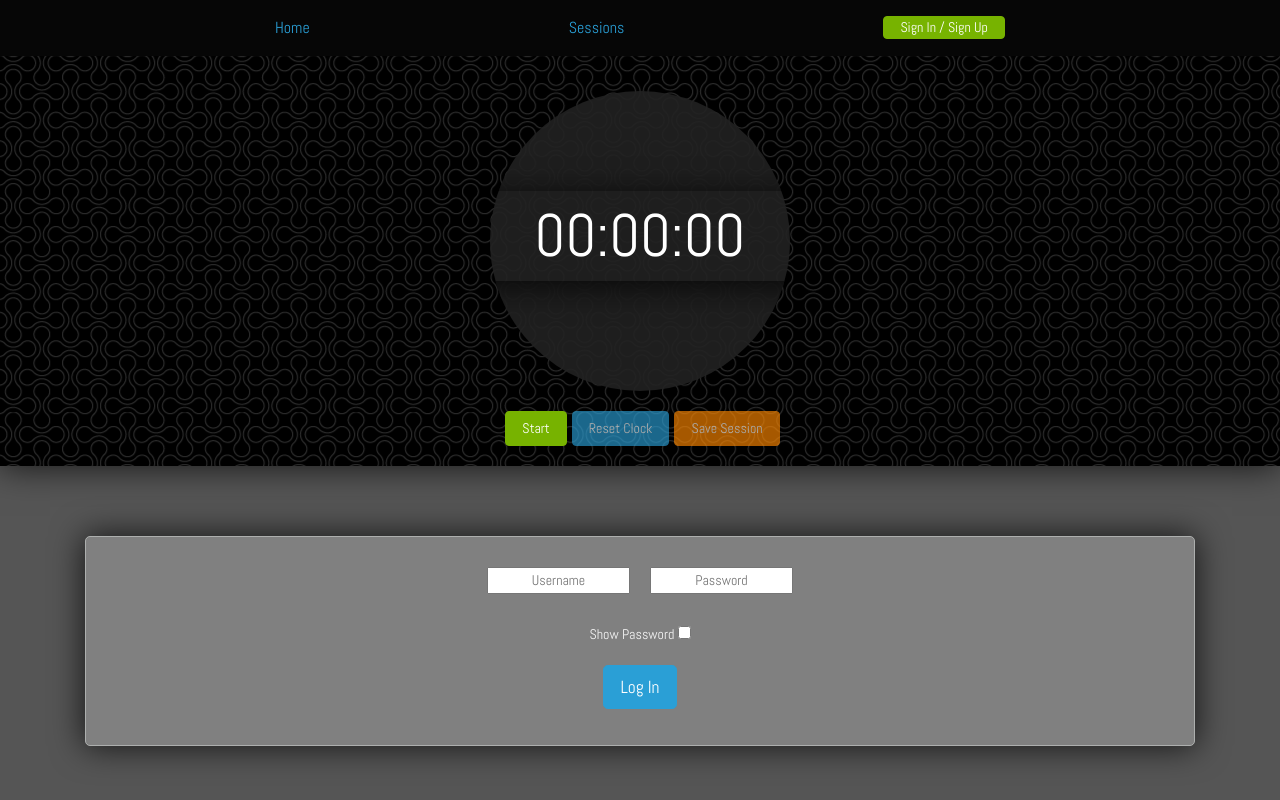
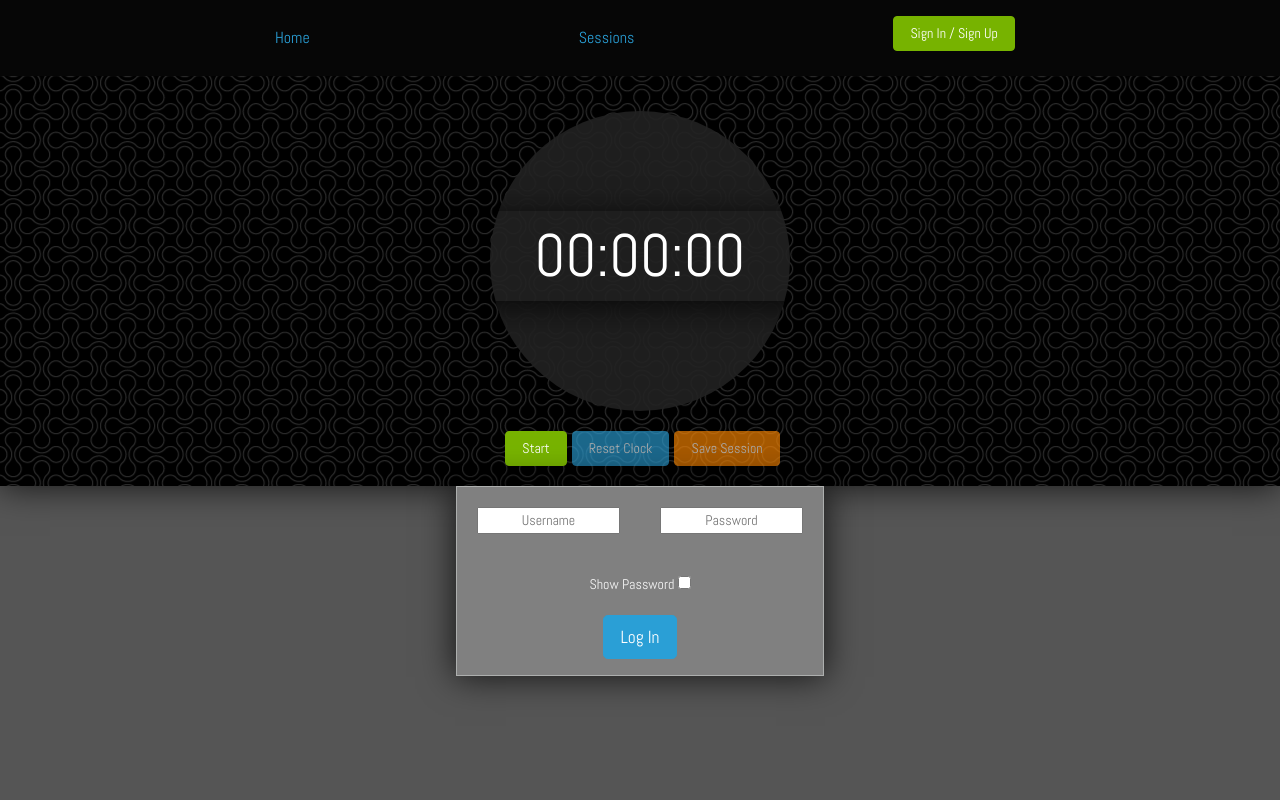
Before and after one commit to AgnumCode/ReactMeditate, a React (Create React App) app in the folder my-app/: page /Login in a window 1280 px wide. Shown: the top 800 px of the page. Built offline with nearby package versions, Linux system fonts and the light colour scheme.

Commit message:
merged datacontext and usercontext. sign in form styled slightly.

```diff
--- a/my-app/src/App.js
+++ b/my-app/src/App.js
@@ -1,8 +1,6 @@
 import "./App.css";
 import React, { useEffect, useContext } from "react";
-import { UserProvider } from "./Context/UserContext.js";
 import { DataProvider } from "./Context/DataContext.js";
-import { UserContext } from "./Context/UserContext.js"
 import Navigation from "./Components/Navigation.js";
 import Sessions from "./Components/Sessions.js";
 import Home from "./Components/Home.js";
@@ -24,7 +22,6 @@ const App = () => {
   return (
     <>
       <DataProvider>
-        <UserProvider>
           <Router>
             <Navigation />
             <Container fluid>
@@ -36,14 +33,14 @@ const App = () => {
               <Switch>
                 <Route exact path="/Home">
                   <Row>
-                    <Col xs={12} sm={12} md={12} lg={12}>
+                    <Col className="nomargins" xs={12} sm={12} md={12} lg={12}>
                       <Home />
                     </Col>
                   </Row>
                 </Route>
                 <Route exact path="/Login">
                   <Row>
-                    <Col>
+                    <Col className="nomargins" xs={12} sm={12} md={12} lg={12}>
                     <SignIn/>
                     </Col>
                   </Row>
@@ -57,17 +54,16 @@ const App = () => {
                 </Route>
                 <Route exact path="/Sessions">
                   <Row>
-                    <Col />
-                    <Col xs={12} sm={0} md={10} lg={8}>
+                    <Col>
+                    <Col xs={12} sm={12} md={12} lg={12}>
                       <Sessions />
                     </Col>
-                    <Col />
+                    </Col>
                   </Row>
                 </Route>
               </Switch>
             </Container>
           </Router>
-        </UserProvider>
       </DataProvider>
     </>
   );
--- a/my-app/src/Components/Home.js
+++ b/my-app/src/Components/Home.js
@@ -1,15 +1,27 @@
-import React, { useState, useEffect, useContext } from "react";
-import { UserContext } from "../Context/UserContext.js";
+import React, { useRef, useEffect, useContext } from "react";
+import { DataContext } from "../Context/DataContext.js";
 import "./css/Home.css";
 
 const Home = () => {
-  const [user, setUserInfo] = useContext(UserContext);
+  const [user, setUser] = useContext(DataContext);
+  const homePageContainerScrollIntoRef = useRef(undefined);
+
+  useEffect(() => {
+    if (homePageContainerScrollIntoRef !== null) {
+      homePageContainerScrollIntoRef.current.scrollIntoView();
+    }
+  }, [homePageContainerScrollIntoRef]);
 
   return (
-    <div className="welcomePage">
-      {user.isLoggedIn
-        ? `Hello, ${user.username}`
-        : "Welcome to React Meditate!"}
+    <div ref={homePageContainerScrollIntoRef} className="homePageContainer">
+      {user.isLoggedIn ? (
+        `Hello, ${user[0].username}.`
+      ) : (
+        <div>
+          <div>Welcome to React Meditate!</div>
+          <div>Please sign in or create an account.</div>
+        </div>
+      )}
     </div>
   );
 };
--- a/my-app/src/Components/Navigation.js
+++ b/my-app/src/Components/Navigation.js
@@ -1,28 +1,35 @@
-import React, { useContext, useEffect } from "react";
-import { UserContext } from "../Context/UserContext.js";
+import React, { useContext } from "react";
+import { DataContext } from "../Context/DataContext.js";
 import { NavLink } from "react-router-dom";
-import "./css/Navigation.css"
+import "./css/Navigation.css";
 
 const Navigation = () => {
-  const [user, setUserInfo] = useContext(UserContext);
+  const [user, setUser] = useContext(DataContext);
+
+
+  const handleLogOut = () => {
+    setUser({
+      ...user,
+      isLoggedIn: false
+    })
+  }
 
   return (
     <div className="navigationMenu">
-      <NavLink activeStyle={{ color: "white" }} to="/Home">
+      <NavLink className="navItem" activeStyle={{ color: "white" }} to="/Home">
         Home
       </NavLink>
-      <NavLink activeStyle={{ color: "white" }} to="/Sessions">
+      <NavLink
+        className="navItem"
+        activeStyle={{ color: "white" }}
+        to="/Sessions"
+      >
         Sessions
       </NavLink>
       <NavLink activeStyle={{ color: "white" }} to="/Login">
         {user.isLoggedIn ? (
-          <button
-            onClick={() =>
-              setUserInfo({ ...user, isLoggedIn: !user.isLoggedIn })
-            }
-            className="logOutButton btn btn-info"
-          >
-           (Log out) {user.username}
+          <button onClick={() => {handleLogOut()}} className="logOutButton btn btn-info">
+            (Log out) {user.username}
           </button>
         ) : (
           <div className="signInUpButton btn btn-success">
--- a/my-app/src/Components/Sessions.js
+++ b/my-app/src/Components/Sessions.js
@@ -1,26 +1,24 @@
-import { UserContext } from "../Context/UserContext.js";
 import "./css/Sessions.css";
 import "../bootstrap.min.css";
 import React, {
   useRef,
   useContext,
-  useLayoutEffect,
   useState,
   useEffect,
 } from "react";
+import { DataContext } from "../Context/DataContext.js";
 
 const Sessions = () => {
   const sessionContainerScrollIntoRef = useRef(undefined);
-  const [user, setUserInfo] = useContext(UserContext);
-  const [session, setSession] = useState([user.session][0]);
+  const [user, setUser] = useContext(DataContext);
+  const [session, setSession] = useState([user.session]);
   const [sessionLength, setSessionLength] = useState(session.length);
   const [sessionContainerStyle, setSessionContainerStyle] = useState(
     "sessionContainer"
   );
 
   useEffect(() => {
-    console.log(session);
-    if (sessionContainerScrollIntoRef !== null) {
+      if (sessionContainerScrollIntoRef !== null) {
       sessionContainerScrollIntoRef.current.scrollIntoView();
     }
   }, [sessionContainerScrollIntoRef]);
@@ -37,9 +35,9 @@ const Sessions = () => {
   //delete an item from the session list
   const deleteSessionItem = (key) => {
     /* future :: add prompt box here to confirm */
-    setUserInfo({
+    setUser({
       ...user,
-      session: user.session.filter((element) => element.id !== key),
+      sessions: user.sessions.filter((element) => element.id !== key),
     });
   };
 
@@ -49,14 +47,14 @@ const Sessions = () => {
         <div>
           <div
             className={
-              user.session.length === 0
+              user.sessions.length === 0
                 ? "showEmptySessionText"
                 : "hideEmptySessionText"
             }
           >
             No sessions recorded!
           </div>
-          {user.session.map((sessions) => {
+          {user.sessions.map((sessions) => {
             return (
               <div key={sessions.id} className="sessionItem">
                 <button
--- a/my-app/src/Components/SignIn.js
+++ b/my-app/src/Components/SignIn.js
@@ -1,6 +1,6 @@
 import React, { useState, useContext, useRef, useEffect } from "react";
 import { DataContext } from "../Context/DataContext.js";
-import { UserContext } from "../Context/UserContext.js";
+import { useHistory } from "react-router";
 import "./css/SignIn.css";
 
 const SignIn = () => {
@@ -12,11 +12,13 @@ const SignIn = () => {
   const signInContainerScrollIntoRef = useRef(undefined);
   const [showPassword, setShowPassword] = useState(false);
   const [formData, updateFormData] = useState(initialFormData);
-  const [userList, setUserList] = useContext(DataContext);
-  const [user, setUserInfo] = useContext(UserContext);
+  const [user, setUser] = useContext(DataContext  );
   const [error, setError] = useState(false);
 
+  let history = useHistory();
+
   useEffect(() => {
+
     if (signInContainerScrollIntoRef !== null) {
       signInContainerScrollIntoRef.current.scrollIntoView();
     }
@@ -32,22 +34,17 @@ const SignIn = () => {
   };
 
   const handleSubmit = (e) => {
-
     e.preventDefault();
-
-    let retrievedUser = userList.find(
-      (element) =>
-        element.username === formData.username &&
-        element.password === formData.password
-    );
-
-    if (retrievedUser) {
-      setUserInfo({
+    if (
+      formData.username === user.username &&
+      formData.password === user.password
+    ) {
+      setUser({
+        ...user,
         isLoggedIn: true,
-        username: retrievedUser.username,
-        session: retrievedUser.sessions,
       });
 
+      history.push("/Sessions");
     } else {
       setError(true);
     }
@@ -56,15 +53,8 @@ const SignIn = () => {
   return (
     <div>
       <div ref={signInContainerScrollIntoRef} className="signInContainer">
-        {error ? (
-          <div className="text-danger mb-2">
-            User credentials not recognized.
-          </div>
-        ) : (
-          ""
-        )}
-        <form className="signInForm">
-          <div className="form-group">
+        <form className="signInForm pb-3">
+          <div>
             <input
               className="signInUsernameField"
               name="username"
@@ -90,8 +80,15 @@ const SignIn = () => {
                 }}
               />{" "}
             </div>
-          <button className="btn btn-lg btn-primary" onClick={handleSubmit}>Log In</button>
+            <button className="btn btn-lg btn-primary" onClick={handleSubmit}>
+              Log In
+            </button>
           </div>
+          {error && (
+            <div className="text-danger mt-3">
+              User credentials not recognized.
+            </div>
+          )}
         </form>
       </div>
     </div>
--- a/my-app/src/Components/Timer.js
+++ b/my-app/src/Components/Timer.js
@@ -1,11 +1,11 @@
 import React, { useState, useEffect, useContext } from "react";
-import { UserContext } from "../Context/UserContext.js";
+import { DataContext } from "../Context/DataContext.js";
 import "./css/Timer.css";
 
 const Timer = () => {
   // eslint-disable-next-line
   const [defaultTime, setDefaultTime] = useState(0);
-  const [user, setUserInfo] = useContext(UserContext);
+  const [user, setUser] = useContext(DataContext);
   const [timerRunning, setTimerRunning] = useState(false);
   const [currentTime, setCurrentTime] = useState(0);
   const [timerFormat, setTimerFormat] = useState(
@@ -41,9 +41,9 @@ const Timer = () => {
     setCurrentTime(0);
     setTimerFormat(null);
     const date = new Date();
-    setUserInfo({
+    setUser({
       ...user,
-      session: [{
+      sessions: [{
         id: new Date().getUTCMilliseconds(),
         meditationTime: new Date(timeInSeconds * 1000 - 1)
           .toISOString()
@@ -54,7 +54,7 @@ const Timer = () => {
           date.getUTCDate() +
           "/" +
           date.getFullYear(),
-      }, ...user.session]
+      }, ...user.sessions]
     });
   };
 
--- a/my-app/src/Components/css/Home.css
+++ b/my-app/src/Components/css/Home.css
@@ -1,7 +1,6 @@
-.welcomePage {
+.homePageContainer {
     font-size: 25px;
     text-align: center;
-    margin: 50px;
     padding: 50px;
     height: max-content;
   }
--- a/my-app/src/Components/css/Navigation.css
+++ b/my-app/src/Components/css/Navigation.css
@@ -12,8 +12,21 @@
     font-size: 16px;
   }
 
+.navItem {
+  padding: 10px;
+}
+
+.navItem:hover {
+  border-bottom: 1px solid white;
+  text-decoration: none !important;
+}
 
 .logOutButton {
-    line-height: 9px !important;
-    vertical-align: top !important;
+    /* line-height: 0px !important;
+    vertical-align: middle !important; */
   }
+
+  .signInUpButton {
+    /* line-height: 5px !important;
+    vertical-align: text-bottom !important; */
+  }
--- a/my-app/src/Components/css/SignIn.css
+++ b/my-app/src/Components/css/SignIn.css
@@ -1,14 +1,13 @@
 .signInContainer {
     text-align: center;
-    padding: 70px;
-    margin: 0 0 auto;
+    display: flex;
+    flex-direction: unset;
+    justify-content: space-around;
 
   }
   /* :TODO: */
   .signInForm {
-    padding: 20px;
     background: grey;
-    border-radius: 5px;
     border-style: solid;
     border-width: 1px;
     -webkit-box-shadow: 0px 0px 33px 1px rgba(0, 0, 0, 0.75);
@@ -16,21 +15,18 @@
     box-shadow: 0px 0px 33px 1px rgba(0, 0, 0, 0.75);
   }
 
-  .signInUpButton {
-    line-height: 9px !important;
-    vertical-align: top !important;
-  }
+
 
   .signInPasswordField {
 
-    margin: 10px;
+    margin: 20px;
     text-align: center;
 
   }
 
   .signInUsernameField {
 
-    margin: 10px;
+    margin: 20px;
     text-align: center;
 
   }
--- a/my-app/src/Context/DataContext.js
+++ b/my-app/src/Context/DataContext.js
@@ -3,11 +3,12 @@ import { v4 as uuidv4 } from "uuid";
 
 export const DataContext = createContext(undefined);
 export const DataProvider = ({ children }) => {
-  const [userList, setUserList] = useState([
+  const [user, setUser] = useState(
     {
+      isLoggedIn: false,
       username: "admin",
       password: "admin",
-      id: 1928873,
+      userID: 1928873,
       sessions: [
         {
           id: 1,
@@ -28,28 +29,11 @@ export const DataProvider = ({ children }) => {
           completed: "No",
         }
       ],
-    },
-    {
-      username: "jerry",
-      password: "jay123",
-      id: 1238317,
-      sessions: [{
-        id: 3,
-        meditationTime: "00:30:20",
-        dateMeditated: "11/5/2020",
-        completed: "Yes",
-    },
-    {
-        id: 4,
-        meditationTime: "00:10:00",
-        dateMeditated: "11/30/2020",
-        completed: "Yes",
-    }]
     }
-  ]);
+  );
 
   return (
-    <DataContext.Provider value={[userList, setUserList]}>
+    <DataContext.Provider value={[user, setUser]}>
       {children}
     </DataContext.Provider>
   );
--- a/my-app/src/Context/UserContext.js
+++ /dev/null
@@ -1,23 +0,0 @@
-import React, { createContext, useState, useContext } from "react";
-import { DataContext } from "./DataContext.js"
-import { v4 as uuidv4 } from "uuid";
-
-export const UserContext = createContext(undefined);
-export const UserProvider = ({ children }) => {
-
-  const [userList, setUserList] = useContext(DataContext)
-
-  const [user, setUserInfo] = useState({
-    username: null,
-    isLoggedIn: false,
-    session: []
-  });
-
-  console.log(user);
-
-  return (
-    <UserContext.Provider value={[user, setUserInfo]}>
-      {children}
-    </UserContext.Provider>
-  );
-};
```
Lines whose indentation alone changed are shown as unchanged.
